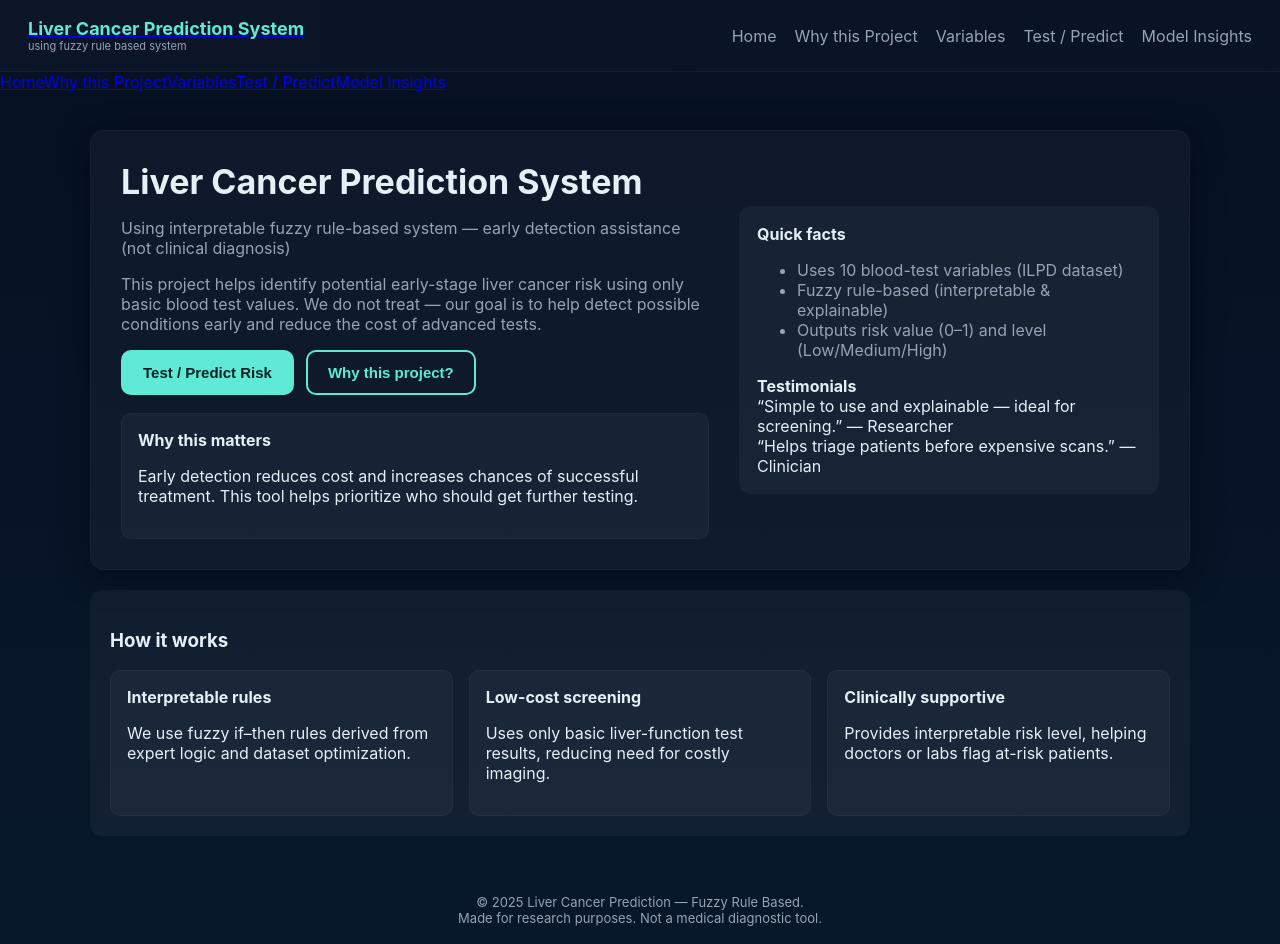
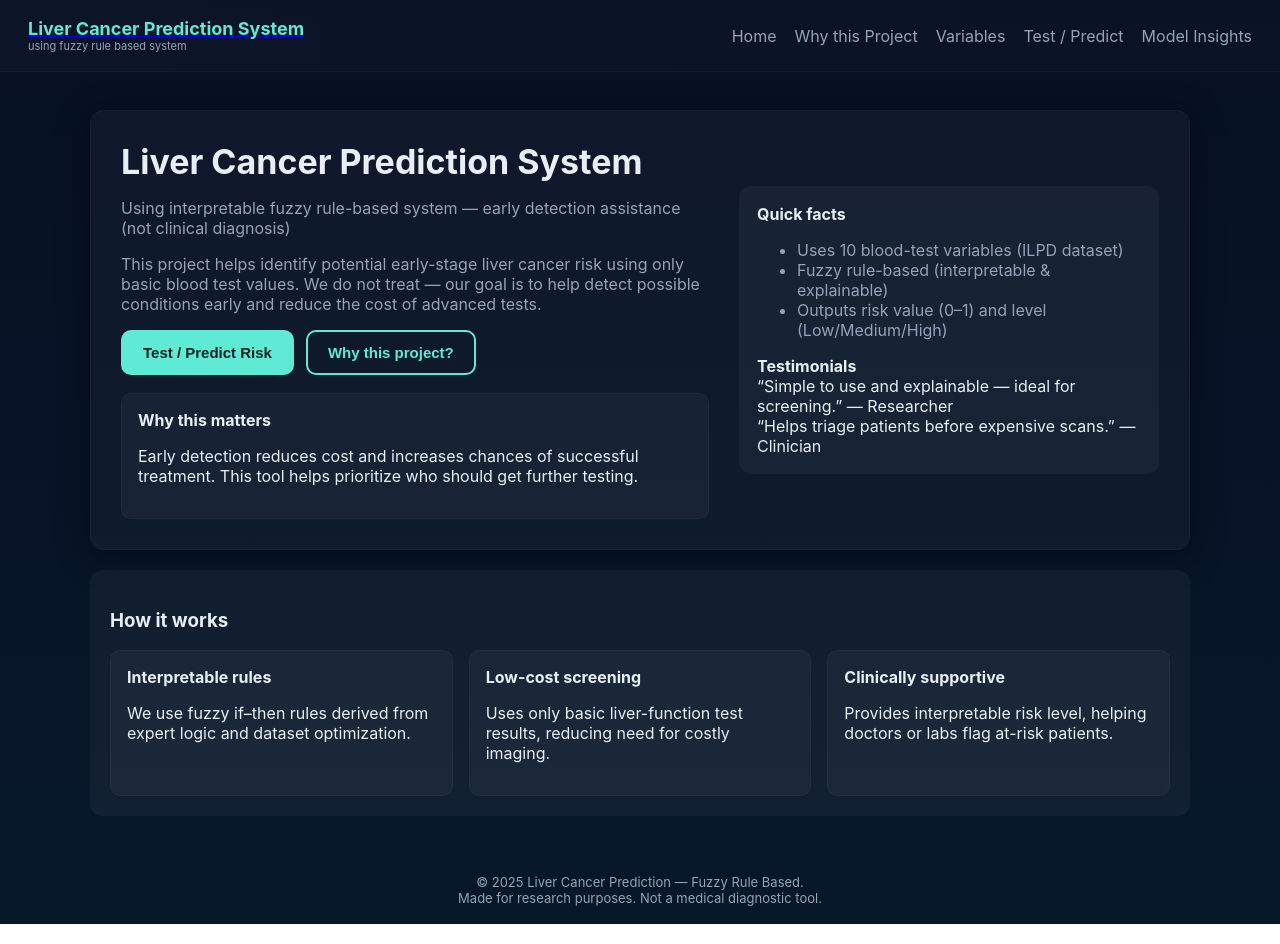
Before and after one commit to codeyaarmadhav/Liver-Cancer-Prediction-Frontend, a React (Vite) app: page / in a window 1280 px wide. Built offline with nearby package versions, Linux system fonts and the light colour scheme.

Commit message:
reverted

```diff
--- a/src/App.jsx
+++ b/src/App.jsx
@@ -1,5 +1,5 @@
 import React, { useState } from "react";
-import { Routes, Route, Link, useLocation } from "react-router-dom";
+import { Routes, Route, Link } from "react-router-dom";
 import Landing from "./components/Landing";
 import About from "./components/About";
 import VariablesExplain from "./components/VariablesExplain";
@@ -10,29 +10,22 @@ import ModelDetails from "./components/ModelDetails";
 export default function App() {
   const [menuOpen, setMenuOpen] = useState(false);
 
-  const closeMenu = () => setMenuOpen(false);
-  const location = useLocation();
-
-  // Close menu when route changes
-  React.useEffect(() => {
-    closeMenu();
-  }, [location.pathname]);
-
   return (
     <div className="app-root">
-      {/* NAVBAR */}
-      <header className="nav">
+
+      {/* ---------------- NAVBAR ---------------- */}
+      <header className="nav container">
         <div className="brand">
-          <Link to="/" onClick={closeMenu}>
+          <Link to="/" onClick={() => setMenuOpen(false)}>
             <span className="logo">Liver Cancer Prediction System</span>
           </Link>
           <small className="tag">using fuzzy rule based system</small>
         </div>
 
-        {/* Hamburger */}
+        {/* Hamburger Menu */}
         <button
           className="hamburger"
-          onClick={() => setMenuOpen(!menuOpen)}
+          onClick={() => setMenuOpen((prev) => !prev)}
           aria-label="Toggle Menu"
         >
           <span />
@@ -40,29 +33,17 @@ export default function App() {
           <span />
         </button>
 
-        {/* Desktop Menu */}
-        <nav className="nav-links desktop-nav">
-          <Link to="/">Home</Link>
-          <Link to="/about">Why this Project</Link>
-          <Link to="/variables">Variables</Link>
-          <Link to="/predict">Test / Predict</Link>
-          <Link to="/model-details">Model Insights</Link>
+        <nav className={`nav-links ${menuOpen ? "active" : ""}`}>
+          <Link to="/" onClick={() => setMenuOpen(false)}>Home</Link>
+          <Link to="/about" onClick={() => setMenuOpen(false)}>Why this Project</Link>
+          <Link to="/variables" onClick={() => setMenuOpen(false)}>Variables</Link>
+          <Link to="/predict" onClick={() => setMenuOpen(false)}>Test / Predict</Link>
+          <Link to="/model-details" onClick={() => setMenuOpen(false)}>Model Insights</Link>
         </nav>
       </header>
 
-      {/* Mobile Drawer + Overlay */}
-      {menuOpen && <div className="overlay" onClick={closeMenu} />}
-
-      <aside className={`drawer ${menuOpen ? "open" : ""}`}>
-        <Link to="/">Home</Link>
-        <Link to="/about">Why this Project</Link>
-        <Link to="/variables">Variables</Link>
-        <Link to="/predict">Test / Predict</Link>
-        <Link to="/model-details">Model Insights</Link>
-      </aside>
-
-      {/* ROUTES */}
-      <main>
+      {/* ---------------- ROUTES ---------------- */}
+      <main className="container">
         <Routes>
           <Route path="/" element={<Landing />} />
           <Route path="/about" element={<About />} />
@@ -73,10 +54,12 @@ export default function App() {
         </Routes>
       </main>
 
+      {/* ---------------- FOOTER ---------------- */}
       <footer className="footer">
         <div>© {new Date().getFullYear()} Liver Cancer Prediction — Fuzzy Rule Based.</div>
         <div>Made for research purposes. Not a medical diagnostic tool.</div>
       </footer>
+
     </div>
   );
 }
```
